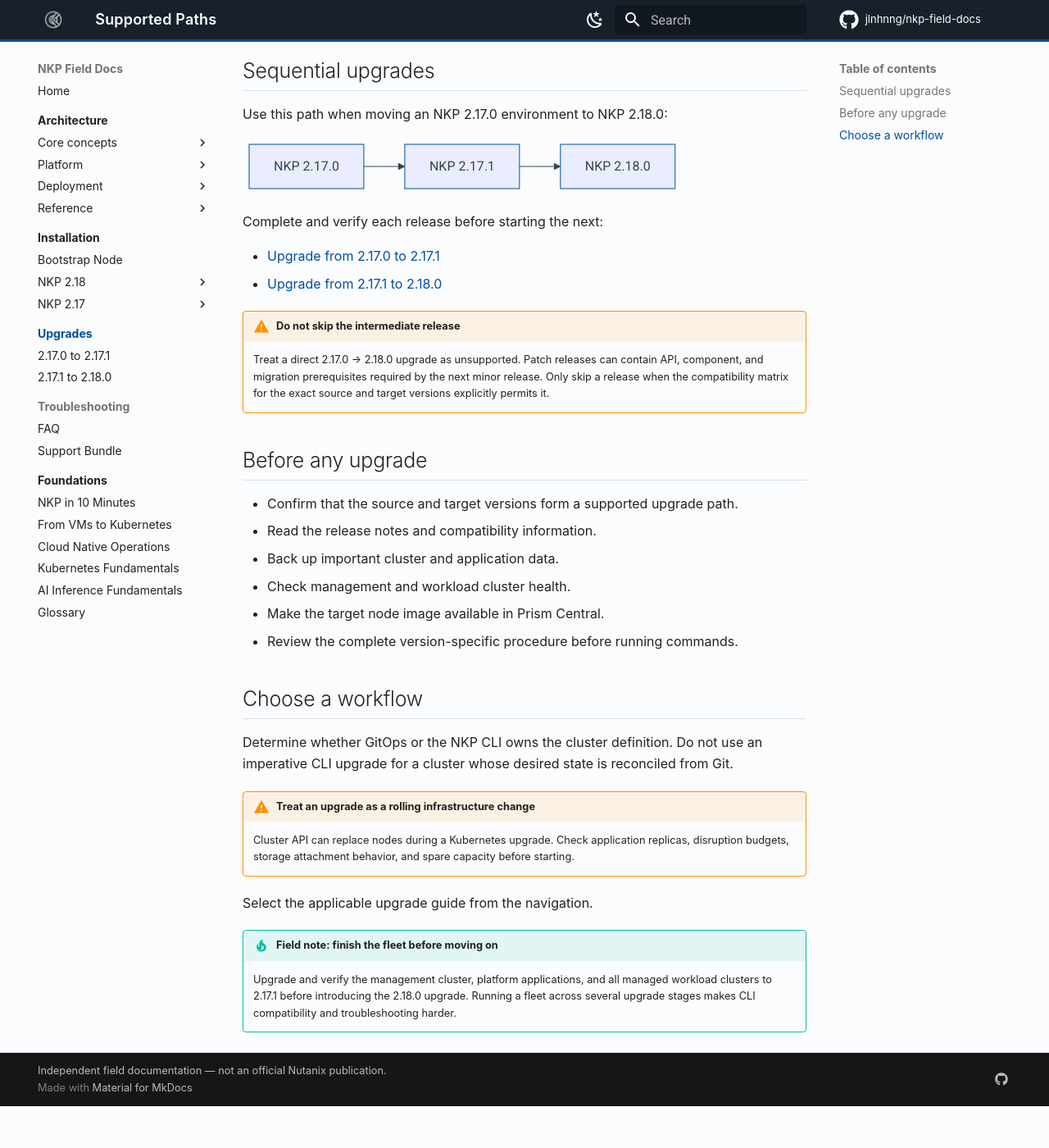
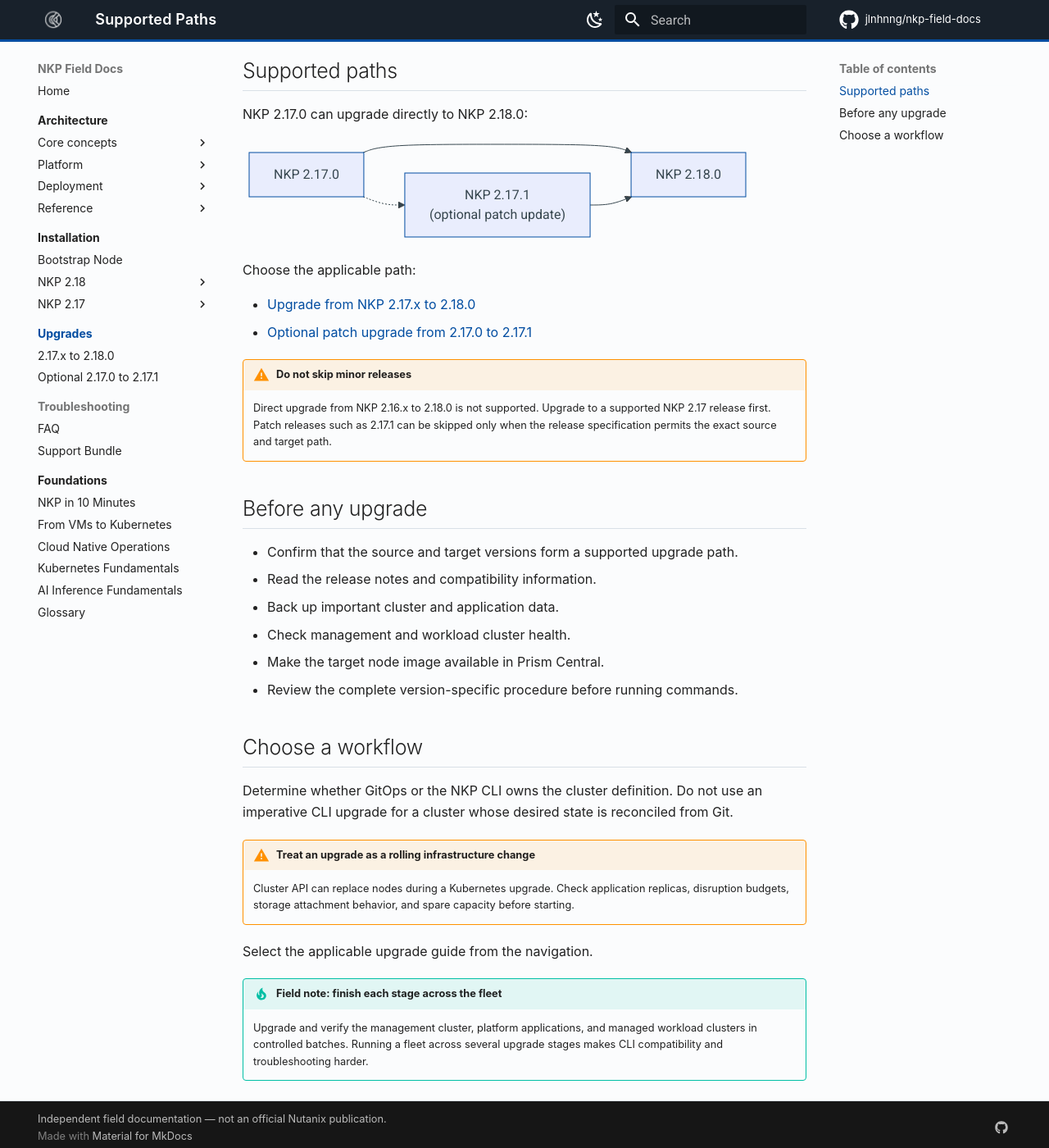
Before and after one commit to jlnhnng/nkp-field-docs, an MkDocs documentation site: the page built from docs/upgrades/index.md, in a window 1280 px wide and 1400 px high, scrolled down 205 px. Shown: the whole window at 82% size. Built offline with MkDocs 1.6.1 and Material for MkDocs 9.7.7, drawn with Linux system fonts in a browser that asks for light colours; comment, search, counter and statistics services are not loaded; before the commit the page ends 1554 px from its top, so only the background shows below that.

Commit message:
Correct NKP 2.18 upgrade paths
Document the supported direct upgrade from 2.17.0 and make 2.17.1 optional while preserving the mandatory Nutanix infrastructure prerequisites.

````diff
--- a/docs/upgrades/index.md
+++ b/docs/upgrades/index.md
@@ -3,25 +3,27 @@
 Upgrade guides are separated by target version because supported upgrade
 paths, Kubernetes versions, and image requirements vary between NKP releases.
 
-## Sequential upgrades
+## Supported paths
 
-Use this path when moving an NKP 2.17.0 environment to NKP 2.18.0:
+NKP 2.17.0 can upgrade directly to NKP 2.18.0:
 
 ```mermaid
 flowchart LR
-    a["NKP 2.17.0"] --> b["NKP 2.17.1"] --> c["NKP 2.18.0"]
+    a["NKP 2.17.0"] --> c["NKP 2.18.0"]
+    a -.-> b["NKP 2.17.1<br/>(optional patch update)"]
+    b --> c
 ```
 
-Complete and verify each release before starting the next:
+Choose the applicable path:
 
-- [Upgrade from 2.17.0 to 2.17.1](2.17.0-to-2.17.1.md)
-- [Upgrade from 2.17.1 to 2.18.0](2.17.1-to-2.18.0.md)
+- [Upgrade from NKP 2.17.x to 2.18.0](2.17.1-to-2.18.0.md)
+- [Optional patch upgrade from 2.17.0 to 2.17.1](2.17.0-to-2.17.1.md)
 
-!!! warning "Do not skip the intermediate release"
-    Treat a direct 2.17.0 → 2.18.0 upgrade as unsupported. Patch releases can
-    contain API, component, and migration prerequisites required by the next
-    minor release. Only skip a release when the compatibility matrix for the
-    exact source and target versions explicitly permits it.
+!!! warning "Do not skip minor releases"
+    Direct upgrade from NKP 2.16.x to 2.18.0 is not supported. Upgrade to a
+    supported NKP 2.17 release first. Patch releases such as 2.17.1 can be
+    skipped only when the release specification permits the exact source and
+    target path.
 
 ## Before any upgrade
 
@@ -44,8 +46,7 @@ imperative CLI upgrade for a cluster whose desired state is reconciled from Git.
 
 Select the applicable upgrade guide from the navigation.
 
-!!! tip "Field note: finish the fleet before moving on"
-    Upgrade and verify the management cluster, platform applications, and all
-    managed workload clusters to 2.17.1 before introducing the 2.18.0 upgrade.
-    Running a fleet across several upgrade stages makes CLI compatibility and
-    troubleshooting harder.
+!!! tip "Field note: finish each stage across the fleet"
+    Upgrade and verify the management cluster, platform applications, and
+    managed workload clusters in controlled batches. Running a fleet across
+    several upgrade stages makes CLI compatibility and troubleshooting harder.
--- a/mkdocs.yml
+++ b/mkdocs.yml
@@ -147,8 +147,8 @@ nav:
               - Project: install/v2.17/flow-cni/project.md
   - Upgrades:
       - Supported Paths: upgrades/index.md
-      - 2.17.0 to 2.17.1: upgrades/2.17.0-to-2.17.1.md
-      - 2.17.1 to 2.18.0: upgrades/2.17.1-to-2.18.0.md
+      - 2.17.x to 2.18.0: upgrades/2.17.1-to-2.18.0.md
+      - Optional 2.17.0 to 2.17.1: upgrades/2.17.0-to-2.17.1.md
   - Troubleshooting:
       - FAQ: troubleshooting/faq.md
       - Support Bundle: troubleshooting/support-bundle.md
````
Also changed, not shown: docs/troubleshooting/faq.md (+6 -3 lines), docs/upgrades/2.17.0-to-2.17.1.md (+5 -2 lines), docs/upgrades/2.17.1-to-2.18.0.md (+20 -10 lines).
